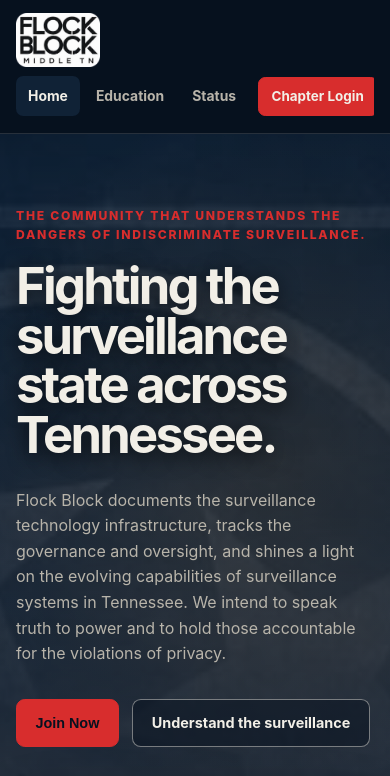
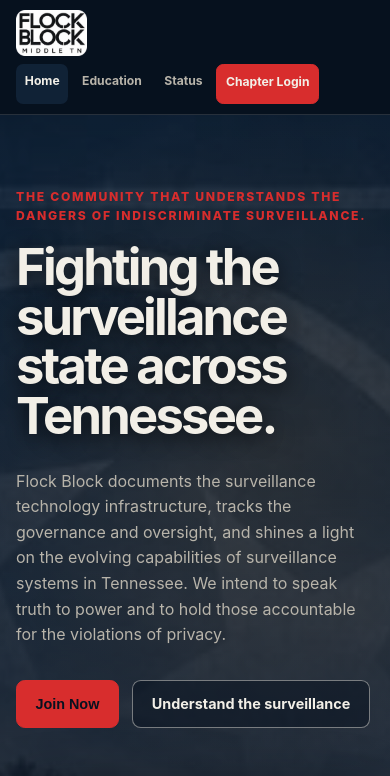
Before and after one commit to JamesMac3/BlockFlock-TN, a React (Vite) app: page /#/ in a window 390 px wide. Shown: the top 776 px of the page. Built offline with nearby package versions, Linux system fonts and the light colour scheme; no server answers; the database is empty.

Commit message:
Improve mobile header layout

```diff
--- a/src/pages/Home/HomePage.css
+++ b/src/pages/Home/HomePage.css
@@ -808,6 +808,33 @@
   .jurisdiction-card__summary {
     min-height: auto;
   }
+
+  @media (max-width: 600px) {
+    .site-header__inner {
+      gap: 0.45rem;
+      padding-block: 0.65rem;
+    }
+
+    .brand img {
+      height: 46px;
+    }
+
+    .site-nav {
+      flex-wrap: wrap;
+      gap: 0.3rem;
+      overflow-x: visible;
+      padding-bottom: 0;
+    }
+
+    .site-nav__link,
+    .site-nav__login,
+    .site-nav__logout {
+      min-height: 2.5rem;
+      margin-left: 0;
+      padding: 0.45rem 0.55rem;
+      font-size: 0.76rem;
+    }
+  }
 }
 
 @media (max-width: 680px) {
```
